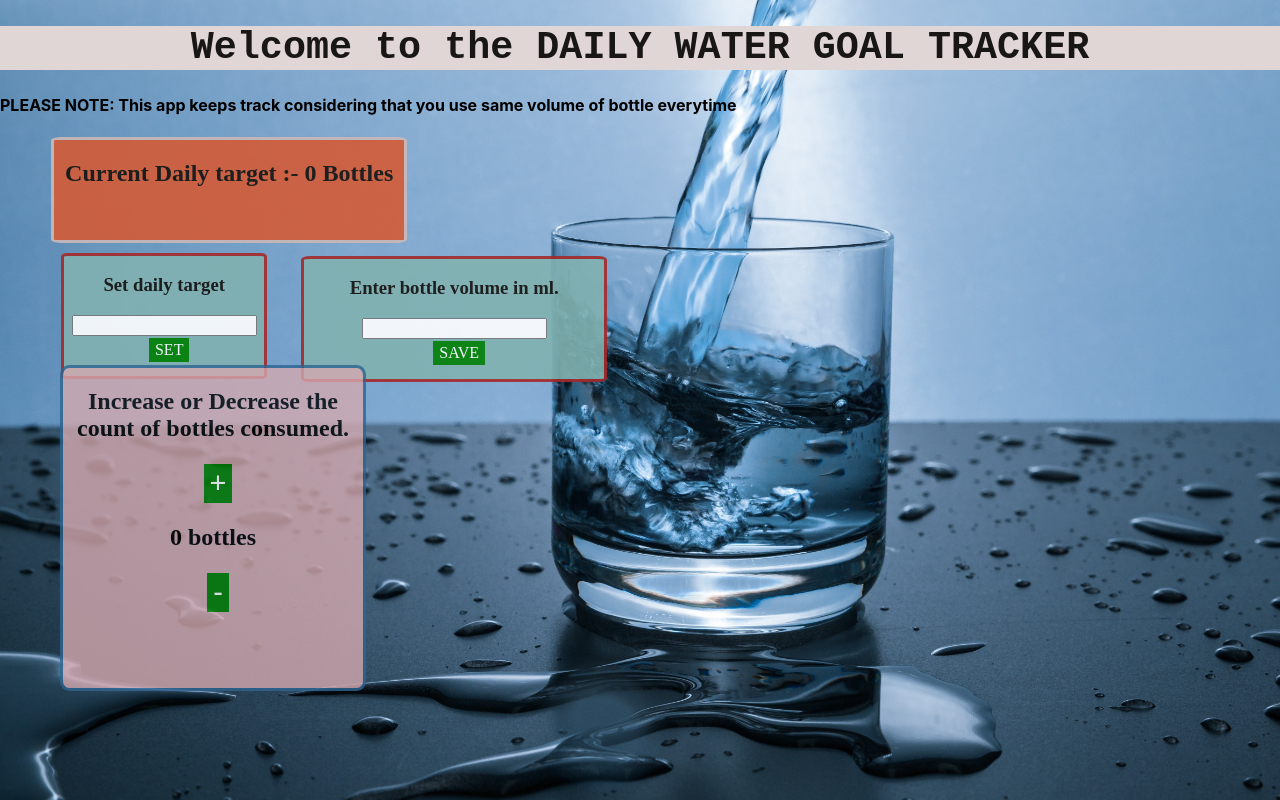
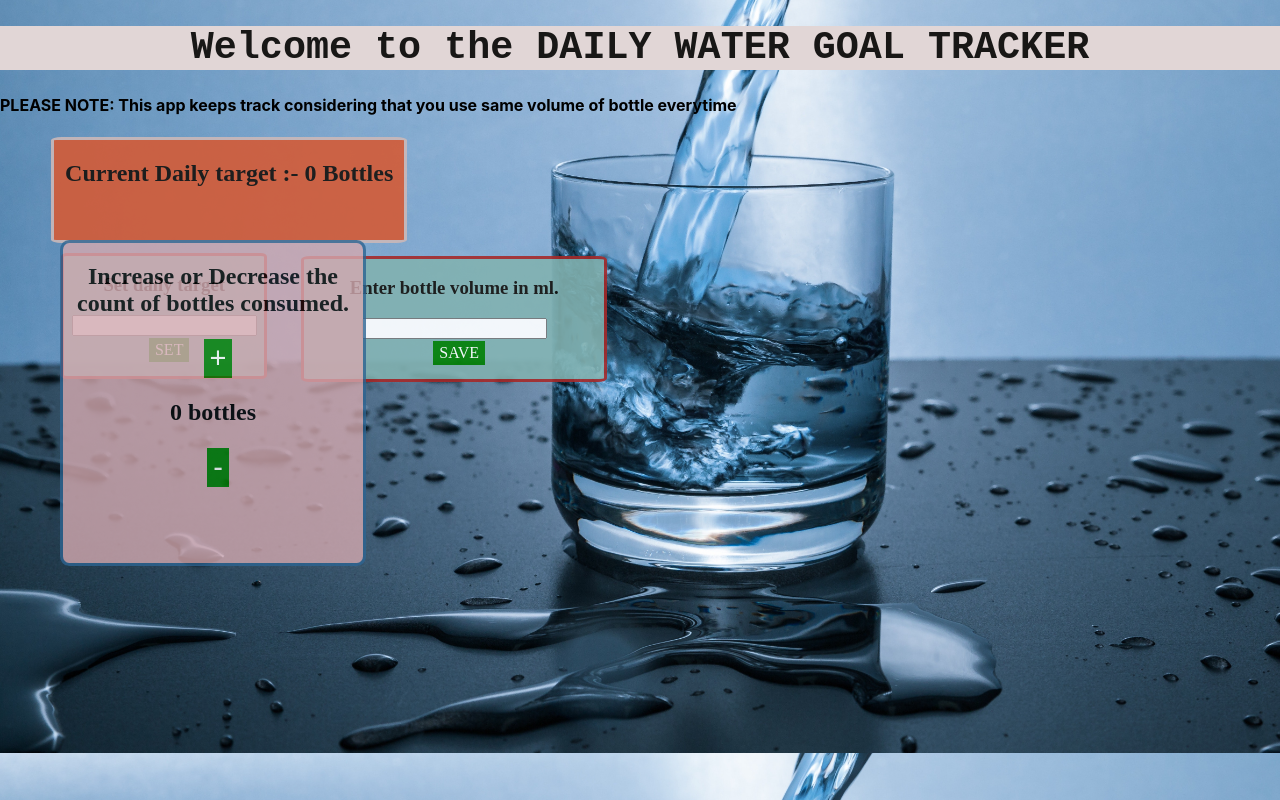
Before and after one commit to Gauravbharti1998/Water_goal, a React (Create React App) app: page / in a window 1280 px wide. Shown: the top 800 px of the page. Built offline with nearby package versions, Linux system fonts and the light colour scheme.

Commit message:
updated the divs margins

```diff
--- a/src/App.css
+++ b/src/App.css
@@ -61,6 +61,7 @@
   font-family:  cursive;
    margin-top: 50%;
    color:black;
+  margin-top: 3px;
   margin-bottom: 10%;
   margin-left: 60px;
    width: 300px;
@@ -138,7 +139,7 @@
   margin-top: 0px;
   margin-left: 1100px;
    width: 330px;
-  height: 180px;
+  height: 220px;
   padding: 2%;
   padding-left: 2%;
   padding-right: 2%;
```
